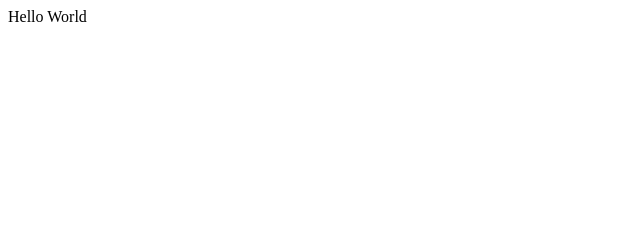
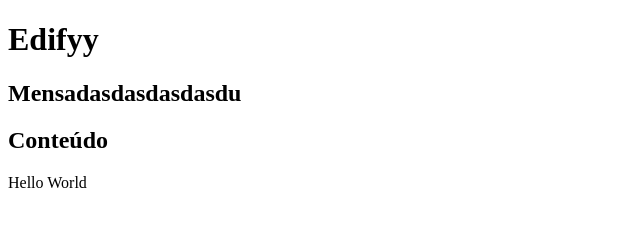
Before and after one commit to soscellmedeiros/HelloWorldEdify, a website: page index.html in a window 1280 px wide. Shown: the whole page, without its empty margins (0-640 px from the left). Drawn offline with Linux system fonts and the light colour scheme.

Commit message:
navcontent

```diff
--- a/index.html
+++ b/index.html
@@ -8,6 +8,15 @@
     <script type="module" src="script.js"></script>
   </head>
   <body>
-    Hello World
+    <div id="header">
+<h1>Edifyy</h1>
+    </div>
+    <div id="nav">
+    <h2>Mensadasdasdasdasdu</h2>
+    </div>
+    <div id="content">
+      </div>
+    <h2>Conteúdo</h2>
+      Hello World
     </body>
 </html>
```
Also changed, not shown: 1 other file.
